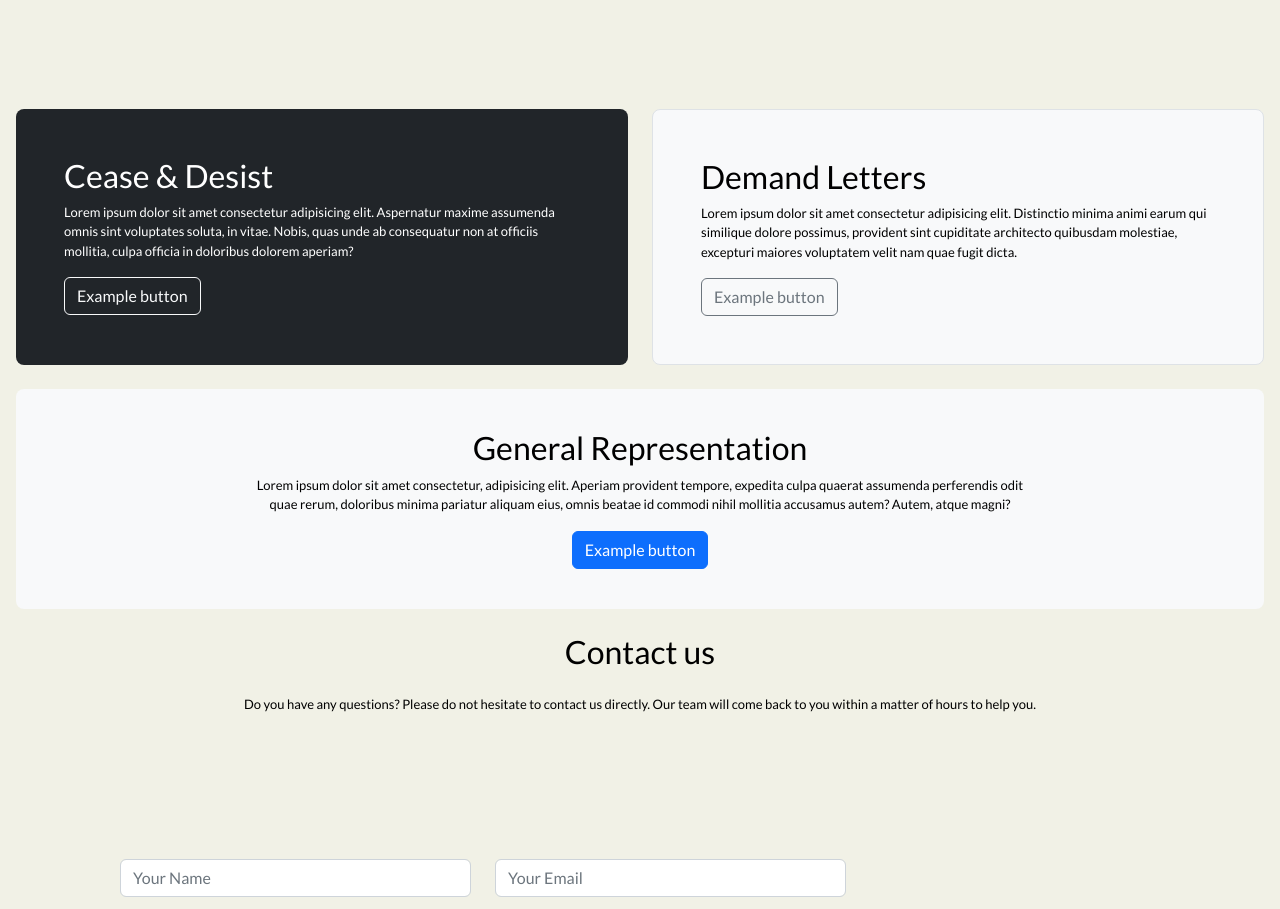
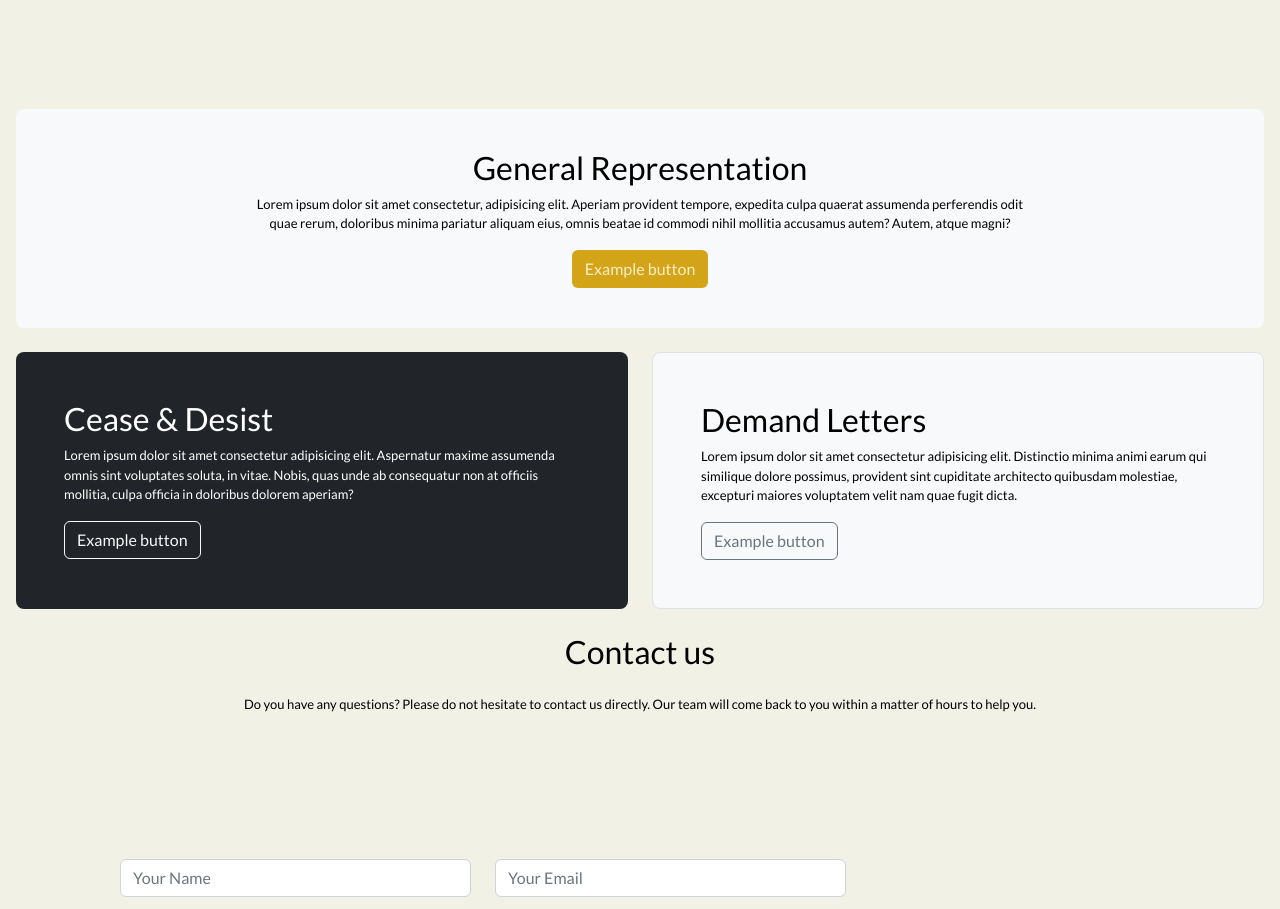
Before and after one commit to SteveNoyes/thoughtexperiment, a plain HTML site: page index.html in a window 1280 px wide. Shown: the part 893-1802 px from the top of the page. Drawn offline with nearby package versions, Linux system fonts and the light colour scheme.

Commit message:
button hover

```diff
--- a/assets/css/style.css
+++ b/assets/css/style.css
@@ -133,6 +133,34 @@ nav {
   background-color: #f8f8f2cb
 }
 
+/* Practice Areas */
+
+.grow {
+  transition: all .2s ease-in-out;
+}
+
+.grow:hover {
+  transform: scale(1.1);
+}
+
+/* Shrink Buttons on Hover */
+/* .shrink {
+  transition: all .2s ease-in-out;
+}
+
+.shrink:hover {
+  transform: scale(0.9);
+} */
+
+.btn-prim {
+  background-color: var(--secondary-color);
+  color: var(--blanchedAlm-color)
+}
+
+.btn-prim:hover {
+
+}
+
 /* Accordion */
 
 .accordion {
--- a/index.html
+++ b/index.html
@@ -105,6 +105,15 @@
     </div><!-- End of About Section -->
     <!-- Practice Areas -->
     <div class="practiceAreas mx-3">
+
+      <div class="p-3 mb-4 mt-md-4 bg-light rounded-3">
+        <div class="container-fluid p-4 genRep">
+          <h2>General Representation</h2>
+          <p class="col-md-8">Lorem ipsum dolor sit amet consectetur, adipisicing elit. Aperiam provident tempore, expedita culpa quaerat assumenda perferendis odit quae rerum, doloribus minima pariatur aliquam eius, omnis beatae id commodi nihil mollitia accusamus autem? Autem, atque magni?</p>
+          <button class="btn btn-prim grow" type="button">Example button</button>
+        </div>
+      </div>
+
       <div class="row align-items-md-stretch">
         <div class="col-md-6">
           <div class="h-100 p-5 text-bg-dark rounded-3">
@@ -121,13 +130,7 @@
           </div>
         </div>
       </div>
-      <div class="p-3 mb-4 mt-md-4 bg-light rounded-3">
-        <div class="container-fluid p-4 genRep">
-          <h2>General Representation</h2>
-          <p class="col-md-8">Lorem ipsum dolor sit amet consectetur, adipisicing elit. Aperiam provident tempore, expedita culpa quaerat assumenda perferendis odit quae rerum, doloribus minima pariatur aliquam eius, omnis beatae id commodi nihil mollitia accusamus autem? Autem, atque magni?</p>
-          <button class="btn btn-primary" type="button">Example button</button>
-        </div>
-      </div>
+
     </div><!-- End of Practice Areas -->
     <!-- Contact Form Section -->
     <section class="mb-4 mx-4">
```
